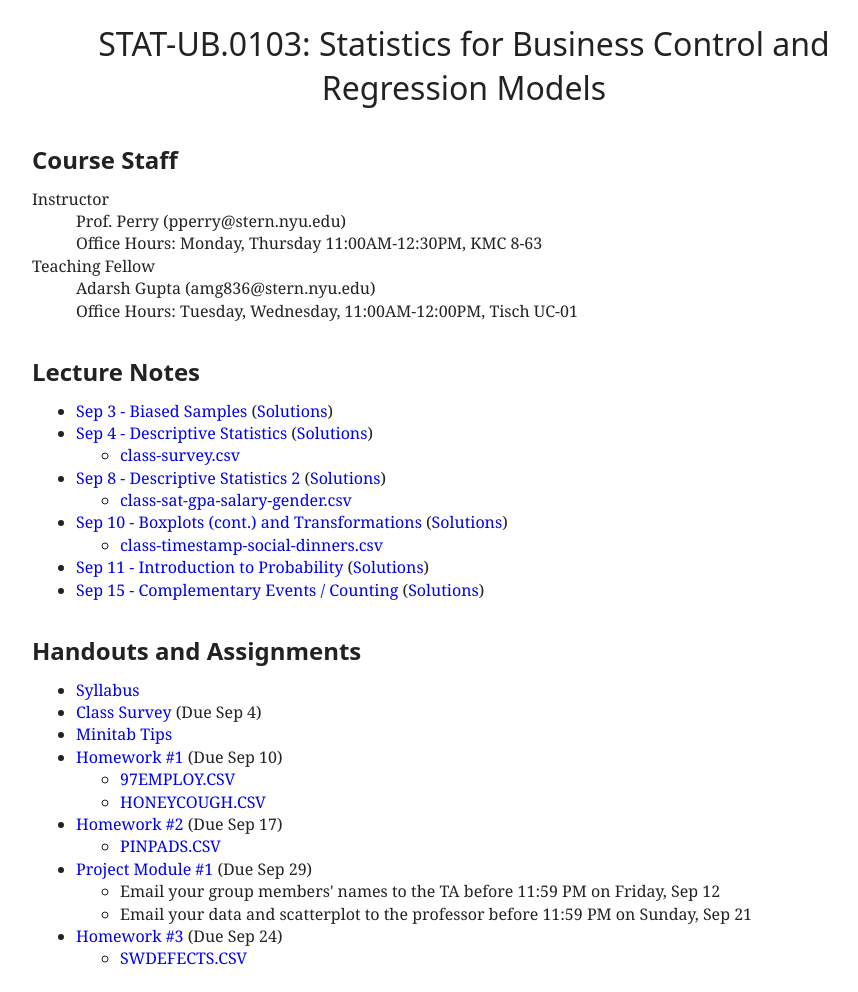
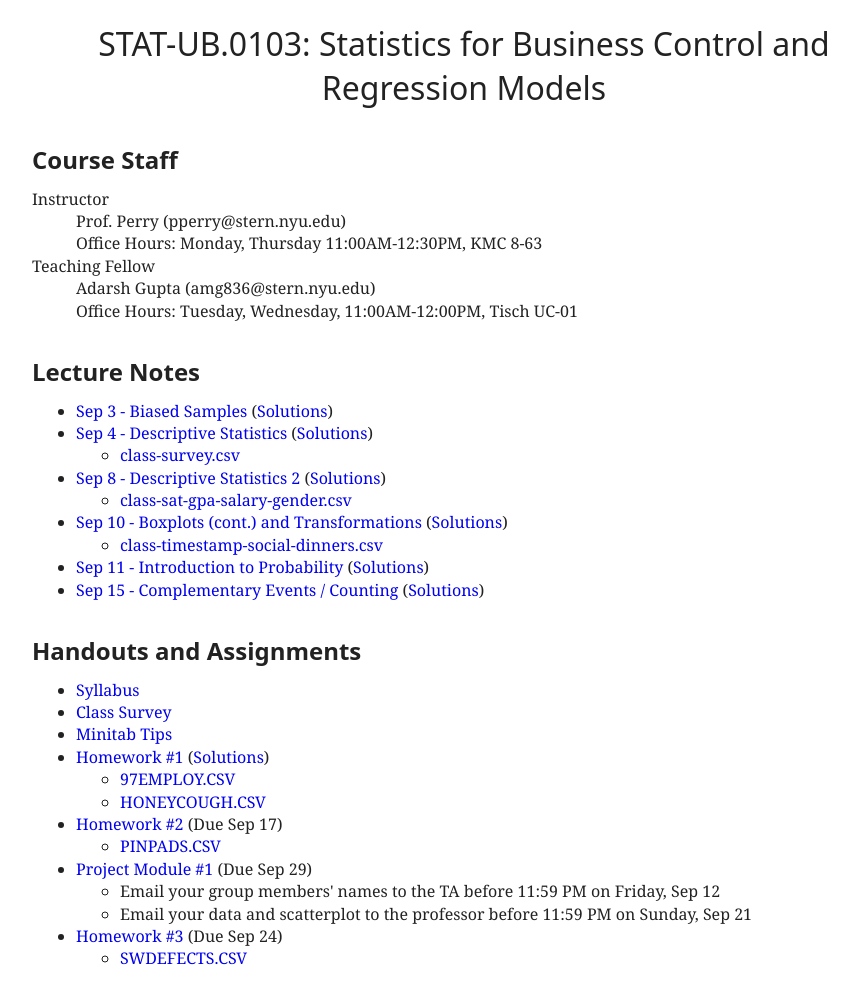
Before and after one commit to patperry/patperry.github.com, a Jekyll site: the page built from course/ub0103/index.html, in a window 1280 px wide. Shown: the whole page, without its empty margins (176-1034 px from the left). Built offline with Jekyll 4.4.1, drawn with Linux system fonts in a browser that asks for light colours.

Commit message:
Add hw01 solutions

```diff
--- a/course/ub0103/index.html
+++ b/course/ub0103/index.html
@@ -46,9 +46,10 @@ stylesheet: /css/main.css?v=1
 <h2>Handouts and Assignments</h2>
 <ul>
   <li><a href="handout/syllabus.pdf">Syllabus</a>
-  <li><a href="http://goo.gl/bvGCL0">Class Survey</a> (Due Sep&nbsp;4)
+  <li><a href="http://goo.gl/bvGCL0">Class Survey</a>
   <li><a href="handout/minitab-tips.pdf">Minitab Tips</a>
-  <li><a href="hw/hw01.pdf">Homework #1</a> (Due Sep&nbsp;10)
+  <li><a href="hw/hw01.pdf">Homework #1</a>
+    (<a href="hw/hw01sol.pdf">Solutions</a>)
     <ul>
       <li><a href="data/97EMPLOY.CSV">97EMPLOY.CSV</a>
       <li><a href="data/HONEYCOUGH.CSV">HONEYCOUGH.CSV</a>
```
Also changed, not shown: 1 other file.
